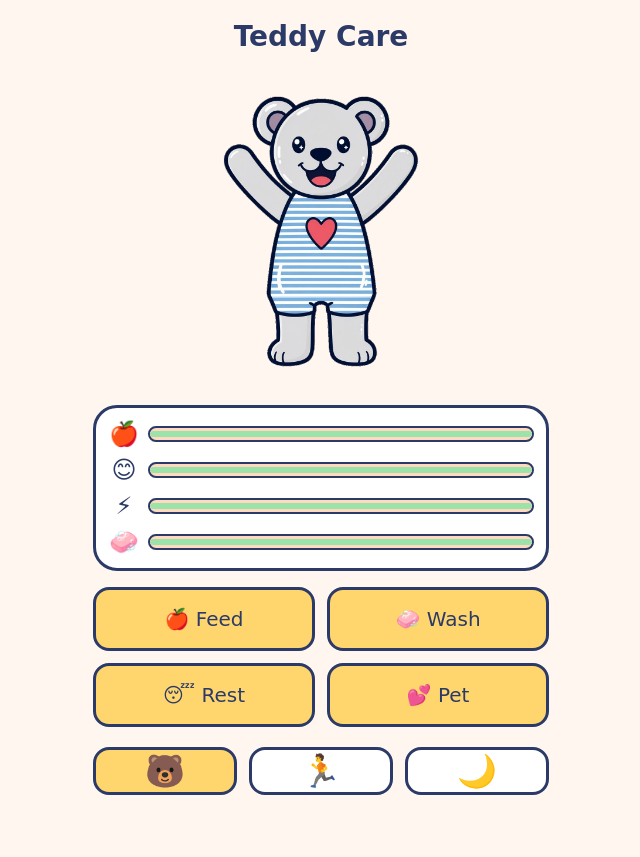
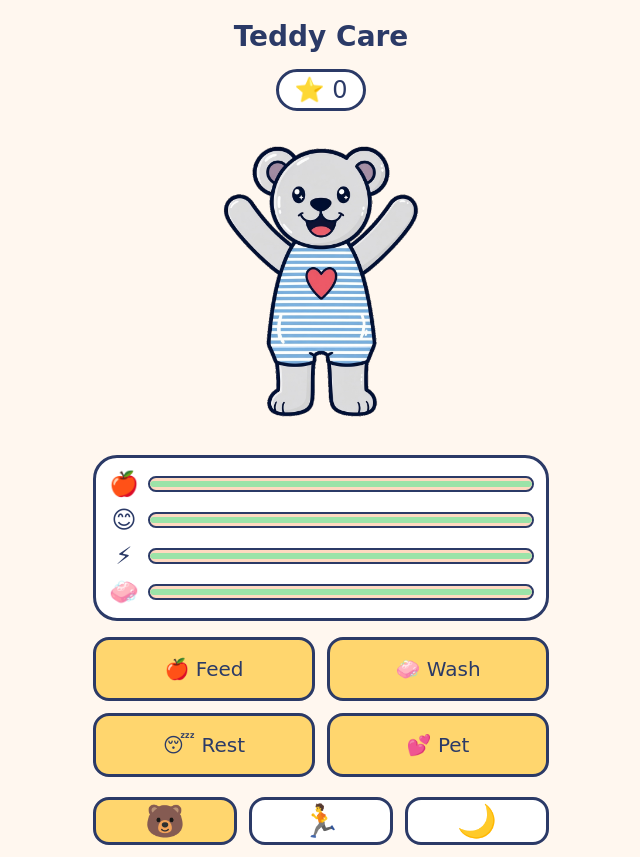
Before and after one commit to mansyar/teddy-care, a React (Vite) app: page /#/ in a window 1280 px wide. Shown: the whole page, without its empty margins (319-959 px from the left). Before the commit the page ends 807 px from the top, so only its background shows below. Built offline with nearby package versions, Linux system fonts and the light colour scheme.

Commit message:
feat(stars): Add star economy earned from care actions

```diff
--- a/src/index.css
+++ b/src/index.css
@@ -110,6 +110,16 @@ h1 {
 	-webkit-tap-highlight-color: transparent;
 }
 
+.star-chip {
+	width: fit-content;
+	margin: 0 auto 8px;
+	font-size: 1.5rem;
+	background: white;
+	border: 3px solid var(--color-navy);
+	border-radius: 999px;
+	padding: 4px 16px;
+}
+
 @keyframes teddy-float {
 	0%,
 	100% {
--- /dev/null
+++ b/src/pet/stars.ts
@@ -0,0 +1,33 @@
+/**
+ * Star economy: pure earn/spend rules.
+ *
+ * Generous by design — every care action earns a star, and the first costume
+ * unlocks after about ten actions (one or two sittings for a 4-year-old).
+ * Spending never fails loudly: an unaffordable purchase leaves the save
+ * untouched so the UI can simply keep the costume locked.
+ */
+import type { SaveData } from "../save/store";
+
+/** Stars earned per care action. */
+export const STARS_PER_CARE = 1;
+/** Price of the first (MVP) unlockable costume. */
+export const FIRST_COSTUME_PRICE = 10;
+
+/** Add the care-action reward to a save's star balance. */
+export function earnCareStar(save: SaveData): SaveData {
+	return { ...save, stars: save.stars + STARS_PER_CARE };
+}
+
+/** True when the save's balance covers the given price. */
+export function canAfford(save: SaveData, price: number): boolean {
+	return save.stars >= price;
+}
+
+/**
+ * Deduct a price from the balance. Returns the save unchanged when
+ * unaffordable — the balance never goes negative.
+ */
+export function spendStars(save: SaveData, price: number): SaveData {
+	if (!canAfford(save, price)) return save;
+	return { ...save, stars: save.stars - price };
+}
--- a/src/pet/usePetSave.ts
+++ b/src/pet/usePetSave.ts
@@ -8,6 +8,7 @@
  */
 import { useCallback, useEffect, useState } from "react";
 import { loadSave, type SaveData, saveSave } from "../save/store";
+import { earnCareStar } from "./stars";
 import { applyCareAction, applyWallClockDecay, type CareAction } from "./stats";
 
 export interface PetSave {
@@ -38,10 +39,10 @@ export function usePetSave(): PetSave {
 	const act = useCallback((action: CareAction) => {
 		setSave((prev) => {
 			if (prev === null) return prev;
-			const next: SaveData = {
+			const next: SaveData = earnCareStar({
 				...prev,
 				stats: applyCareAction(prev.stats, action),
-			};
+			});
 			void saveSave(next);
 			return next;
 		});
--- a/src/screens/CareScreen.tsx
+++ b/src/screens/CareScreen.tsx
@@ -192,6 +192,15 @@ export default function CareScreen() {
 	return (
 		<section aria-label="Care">
 			<h1>Teddy Care</h1>
+			{save && (
+				<div
+					className="star-chip"
+					role="status"
+					aria-label={`${save.stars} stars`}
+				>
+					<span aria-hidden="true">⭐</span> {save.stars}
+				</div>
+			)}
 			<div className="teddy-stage">
 				<div className="teddy-float" ref={floatRef}>
 					<button
```
Also changed, not shown: 1 other file (tests, documents, lock files or other folders).
